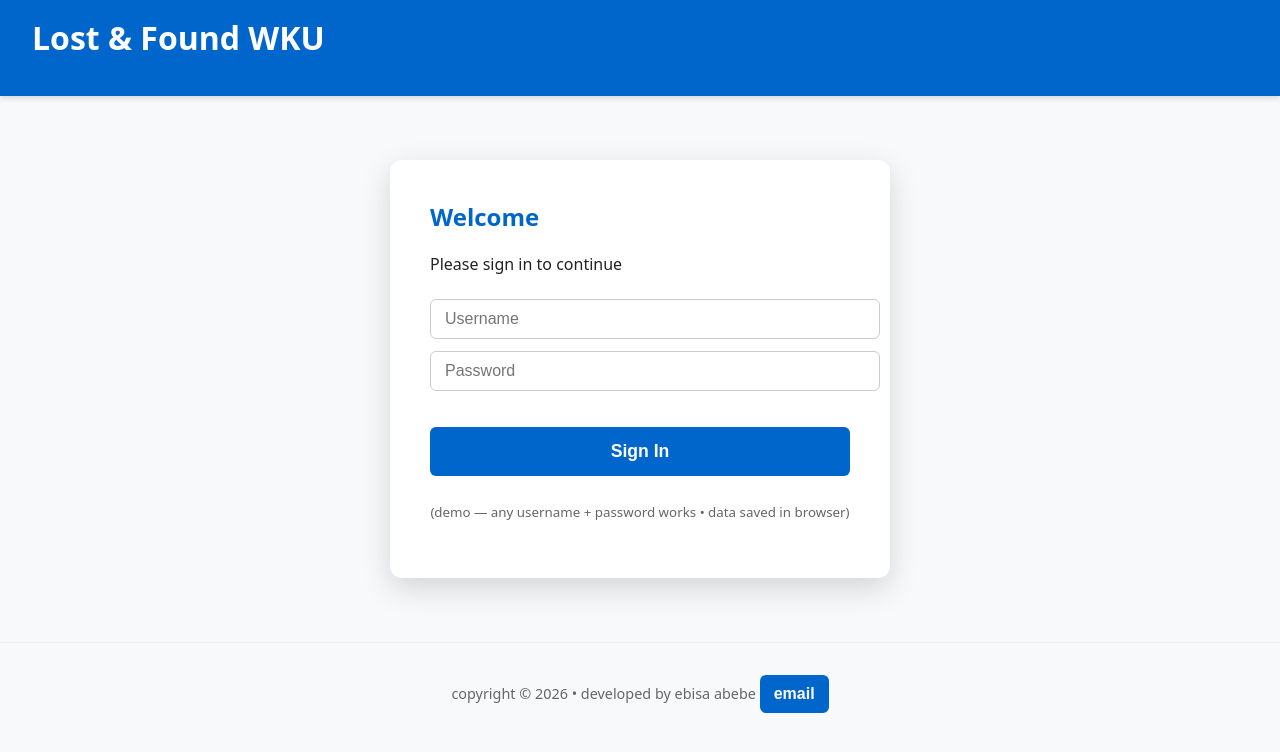
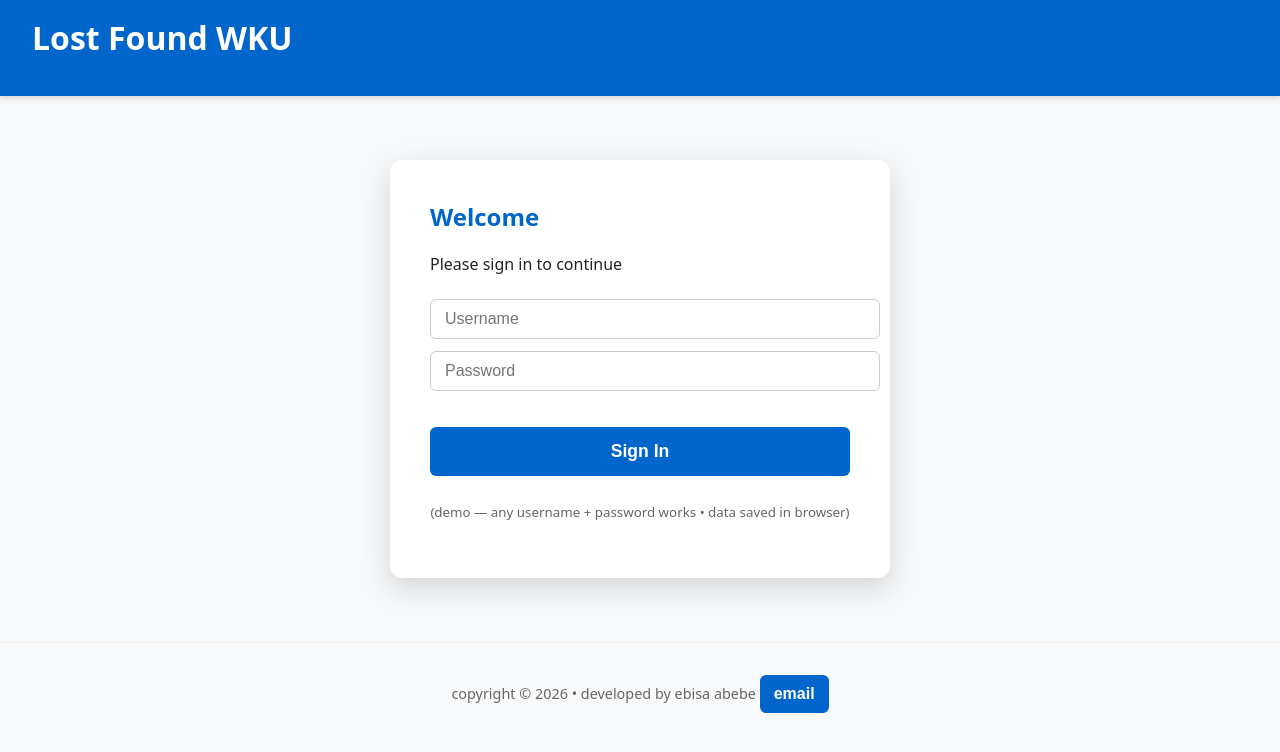
Before and after one commit to ebisaabebe123-arch/WKU-LOST-AND-FIND-SYSTEM, a plain HTML site: page index.html in a window 1280 px wide. Drawn offline with Linux system fonts and the light colour scheme.

Commit message:
REMOVE &

```diff
--- a/index.html
+++ b/index.html
@@ -10,7 +10,7 @@
 <body>
 
 <header>
-  <h1>Lost & Found WKU</h1>
+  <h1>Lost  Found WKU</h1>
 
   <nav id="main-nav" class="hidden">
     <button onclick="showSection('report-lost')">Report Lost</button>
```
